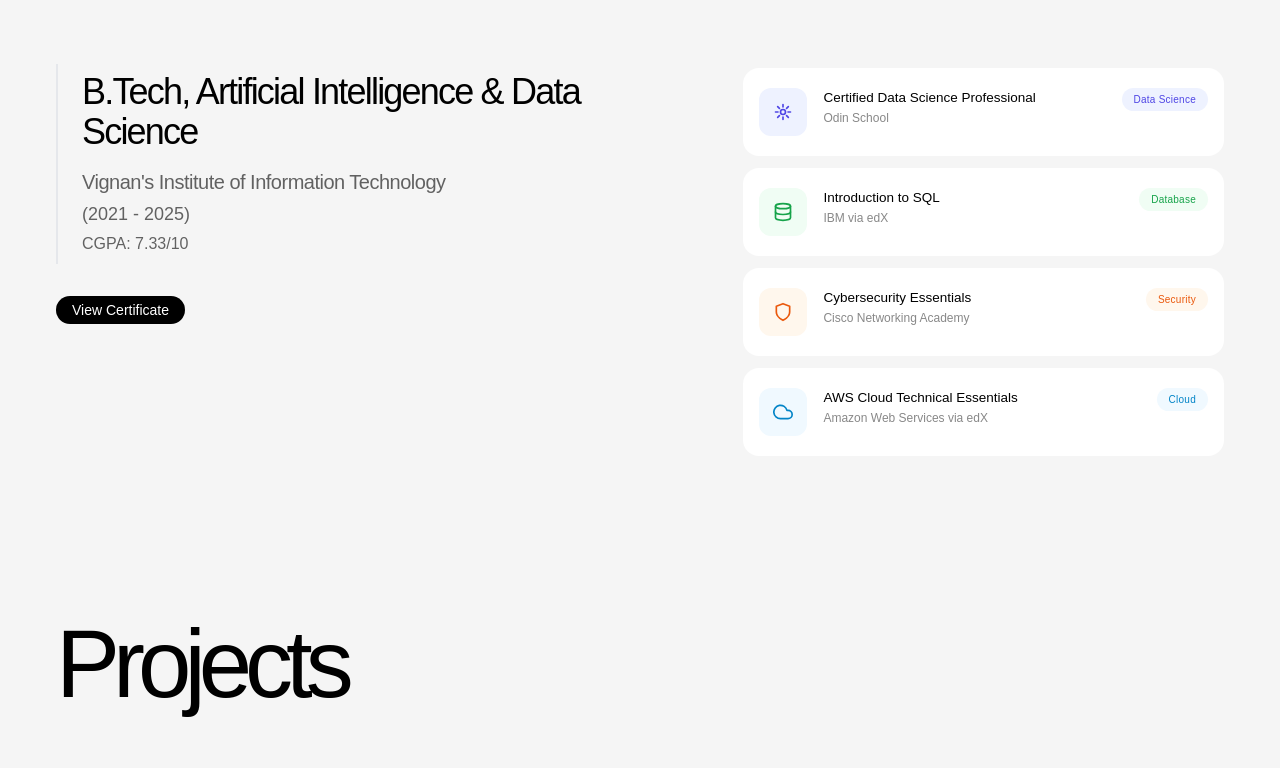
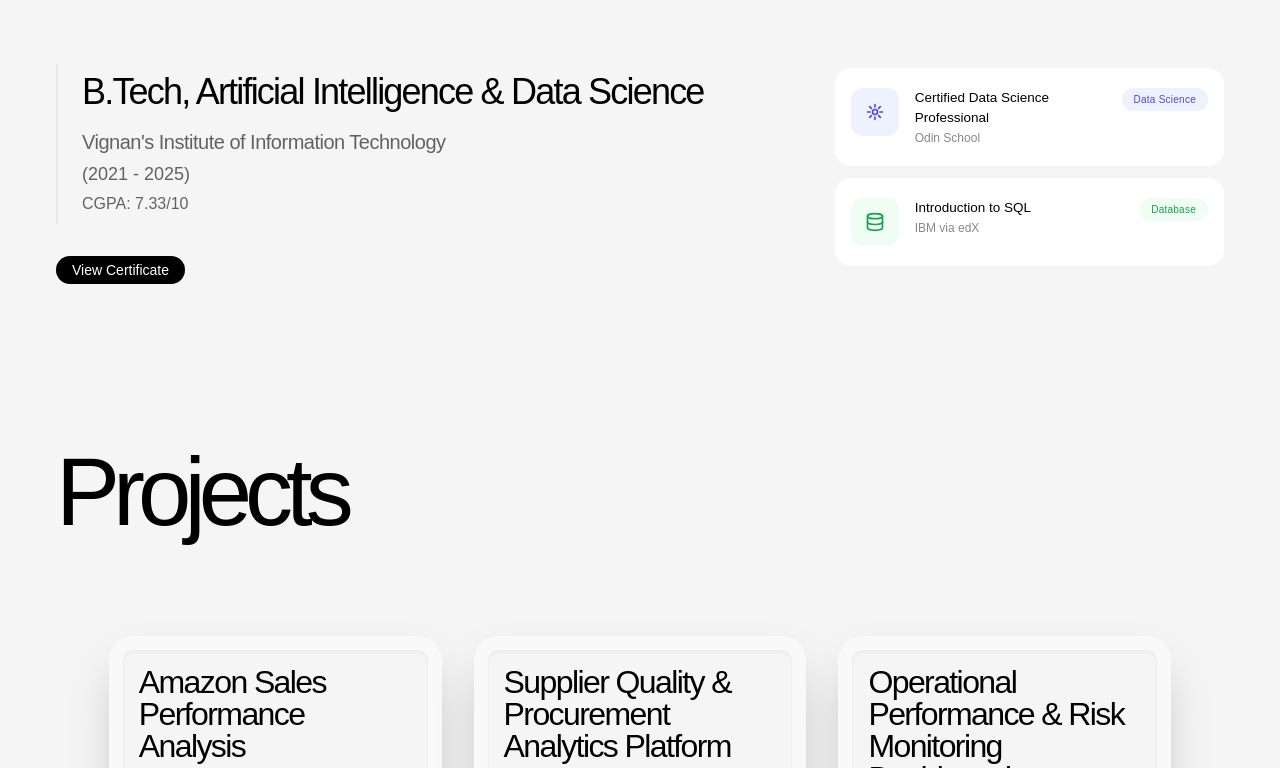
Before and after one commit to gvirus21/nikhilesh-portfolio, a Next.js app: page / in a window 1280 px wide. Shown: the part 2417-3185 px from the top of the page. Built offline with nearby package versions, Linux system fonts and the light colour scheme.

Commit message:
wip: improvements

```diff
--- a/app/components/Education.tsx
+++ b/app/components/Education.tsx
@@ -1,4 +1,7 @@
+"use client";
+
 import Link from "next/link";
+import { useCursor } from "./CursorProvider";
 
 const certifications = [
   {
@@ -45,49 +48,11 @@ const certifications = [
       </svg>
     ),
   },
-  {
-    name: "Cybersecurity Essentials",
-    org: "Cisco Networking Academy",
-    badge: "Security",
-    color: { bg: "#FFF7ED", accent: "#EA580C" },
-    icon: (
-      <svg
-        width="20"
-        height="20"
-        viewBox="0 0 24 24"
-        fill="none"
-        stroke="currentColor"
-        strokeWidth="2"
-        strokeLinecap="round"
-        strokeLinejoin="round"
-      >
-        <path d="M12 22s8-4 8-10V5l-8-3-8 3v7c0 6 8 10 8 10z" />
-      </svg>
-    ),
-  },
-  {
-    name: "AWS Cloud Technical Essentials",
-    org: "Amazon Web Services via edX",
-    badge: "Cloud",
-    color: { bg: "#F0F9FF", accent: "#0284C7" },
-    icon: (
-      <svg
-        width="20"
-        height="20"
-        viewBox="0 0 24 24"
-        fill="none"
-        stroke="currentColor"
-        strokeWidth="2"
-        strokeLinecap="round"
-        strokeLinejoin="round"
-      >
-        <path d="M18 10h-1.26A8 8 0 1 0 9 20h9a5 5 0 0 0 0-10z" />
-      </svg>
-    ),
-  },
 ];
 
 const Education = () => {
+  const { setCursorActive, setCursorText } = useCursor();
+
   return (
     <div>
       <div className="border-l-2 border-gray-200 dark:border-zinc-800 pl-6 py-2">
@@ -103,6 +68,14 @@ const Education = () => {
 
       <Link
         href="#"
+        onMouseEnter={() => {
+          setCursorActive(true);
+          setCursorText("Open");
+        }}
+        onMouseLeave={() => {
+          setCursorActive(false);
+          setCursorText("");
+        }}
         className="mt-8 inline-block text-sm bg-black text-white px-4 py-1 rounded-full"
       >
         View Certificate
@@ -112,12 +85,22 @@ const Education = () => {
 };
 
 const Certifications = () => {
+  const { setCursorActive, setCursorText } = useCursor();
+
   return (
-    <div className="flex flex-col gap-3 mt-1 xl:w-5/12">
+    <div className="flex flex-col gap-3 mt-1 xl:w-4/12">
       {certifications.map((cert) => (
         <div
           key={cert.name}
-          className="group bg-white rounded-2xl px-4 py-5 flex items-start gap-4 transition-all duration-200 hover:-translate-y-0.5 hover:shadow-[0_8px_24px_rgba(0,0,0,0.08)] cursor-default"
+          onMouseEnter={() => {
+            setCursorActive(true);
+            setCursorText("Show");
+          }}
+          onMouseLeave={() => {
+            setCursorActive(false);
+            setCursorText("");
+          }}
+          className="group bg-white rounded-2xl px-4 py-5 flex items-start gap-4 transition-all duration-200 hover:-translate-y-0.5 hover:shadow-[0_8px_24px_rgba(0,0,0,0.08)] cursor-pointer"
         >
           {/* Icon */}
           <div
--- a/app/components/Hero.tsx
+++ b/app/components/Hero.tsx
@@ -1,5 +1,8 @@
+"use client"
+
 import Copy from "../Copy";
 import FadeIn from "./FadeIn";
+import { useCursor } from "./CursorProvider";
 
 export const Hero = () => {
   return (
@@ -22,7 +25,10 @@ export const Hero = () => {
           </div>
 
           {/* Placeholder Image */}
-          <FadeIn delay={0.6} className="flex justify-center md:justify-end w-full md:w-8/12 lg:w-10/12 -mt-18 sm:mt-0 -z-10 md:z-0">
+          <FadeIn
+            delay={0.6}
+            className="flex justify-center md:justify-end w-full md:w-8/12 lg:w-10/12 -mt-18 sm:mt-0 -z-10 md:z-0"
+          >
             <div className="relative aspect-square w-full max-w-md sm:max-w-[24rem] xl:max-w-130 rounded-[5%] overflow-hidden shadow-2xl bg-slate-400 flex items-center justify-center"></div>
           </FadeIn>
 
@@ -54,19 +60,29 @@ const MobileView = () => (
   </div>
 );
 
-const DesktopView = () => (
+const DesktopView = () => {
+  const { setCursorActive, setCursorText } = useCursor();
+  return (
     <div className="hidden sm:flex flex-col items-start">
       <Copy delay={0.5}>
         <p className="text-lg md:text-xl xl:text-xl 3xl:text-2xl w-full xl:w-lg 3xl:w-[37.5rem] text-left inline-block">
-        I&apos;m Gourav Kumar, a Web designer & Developer based in India. I like
-        to solve design problems for businesses & Startups to elevate their
-        business needs via website.
+          I&apos;m Gourav Kumar, a Web designer & Developer based in India. I
+          like to solve design problems for businesses & Startups to elevate
+          their business needs via website.
         </p>
       </Copy>
 
       <Copy delay={0.8}>
         <div className="mt-6 lg:mt-10">
           <a
+            onMouseEnter={() => {
+              setCursorActive(true);
+              setCursorText("Show");
+            }}
+            onMouseLeave={() => {
+              setCursorActive(false);
+              setCursorText("");
+            }}
             href="#projects"
             className="inline-flex items-center justify-center px-4 py-1 border border-transparent text-base bg-black text-white rounded-full transition-colors"
           >
@@ -76,3 +92,4 @@ const DesktopView = () => (
       </Copy>
     </div>
   );
+};
--- a/app/components/Navbar.tsx
+++ b/app/components/Navbar.tsx
@@ -39,21 +39,21 @@ export default function Navbar() {
         <div className="hidden lg:flex gap-3 text-sm">
           <Link
             href="mailto:nikhileshvarasala09@gmail.com"
-            className="hover:text-blue-600 dark:hover:text-white transition-colors"
+            className="hover:text-black/50 active:text-slate-900 transition-colors"
             aria-label="Email"
           >
             E-MAIL
           </Link>
           <Link
             href="#"
-            className="hover:text-blue-600 dark:hover:text-white transition-colors"
+            className="hover:text-black/50 active:text-slate-900  transition-colors"
             aria-label="LinkedIn"
           >
             LINKEDIN
           </Link>
           <Link
             href="#"
-            className="hover:text-blue-600 dark:hover:text-white transition-colors"
+            className="hover:text-black/50 active:text-slate-900  transition-colors"
             aria-label="GitHub"
           >
             GITHUB
--- a/app/page.tsx
+++ b/app/page.tsx
@@ -19,8 +19,6 @@ export default function Home() {
 }
 
 
-// optimise cursor
-
 // add certicicates
 // add images
 
```
Lines whose indentation alone changed are shown as unchanged.
